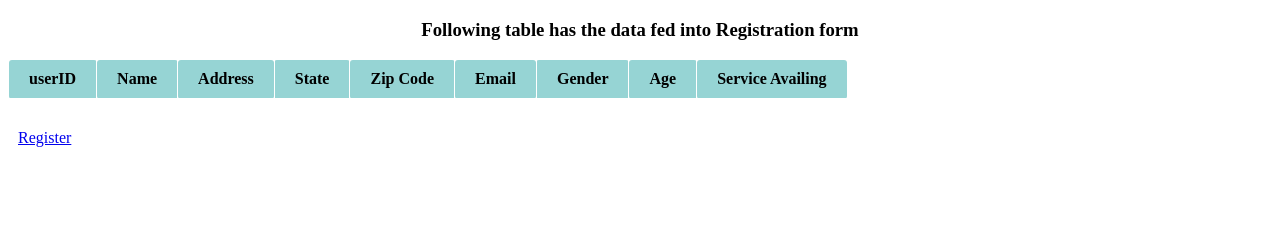
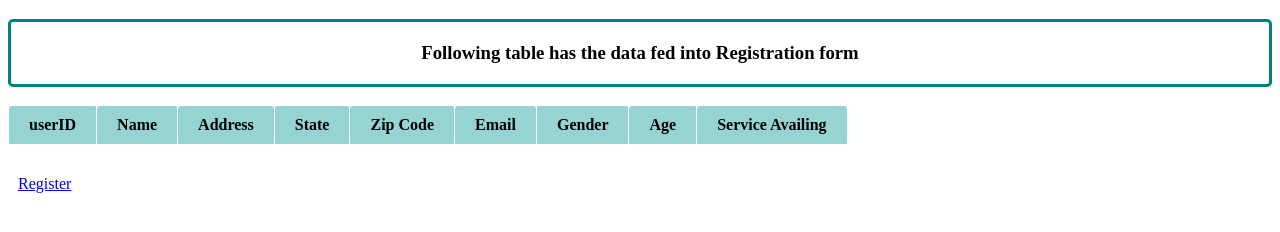
Before and after one commit to Arehman52/wowhealth-cf-be, a website: page view.html in a window 1280 px wide. Drawn offline with Linux system fonts and the light colour scheme; no server answers.

Commit message:
view new UI test

```diff
--- a/view.html
+++ b/view.html
@@ -23,7 +23,7 @@
     </style>
   </head>
   <body>
-    <h3 style="text-align: center">
+    <h3 style="text-align: center; border: 3px solid teal; border-radius: 5px; padding: 20px;">
       Following table has the data fed into Registration form
     </h3>
     <table style="border: 1px solid black">
```
